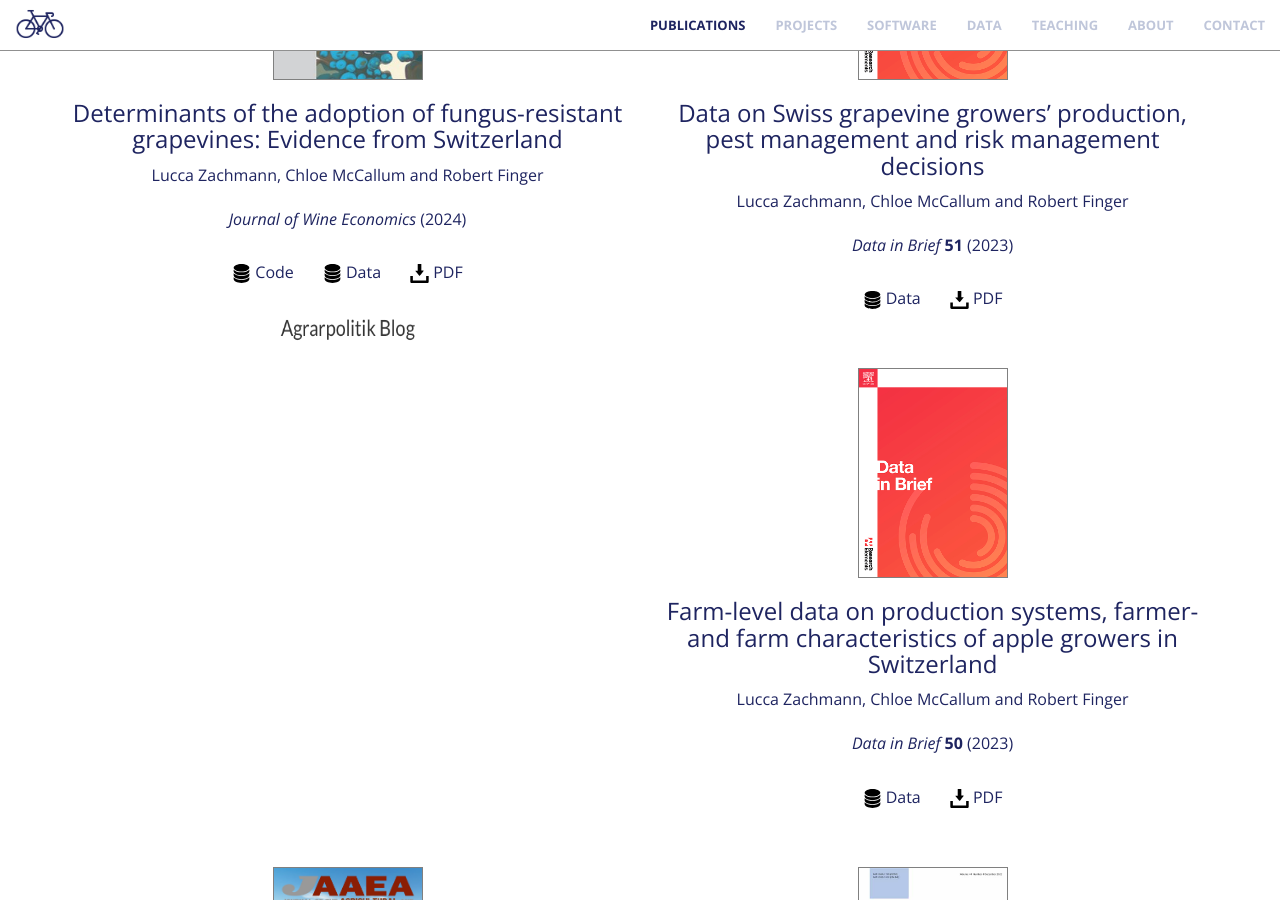
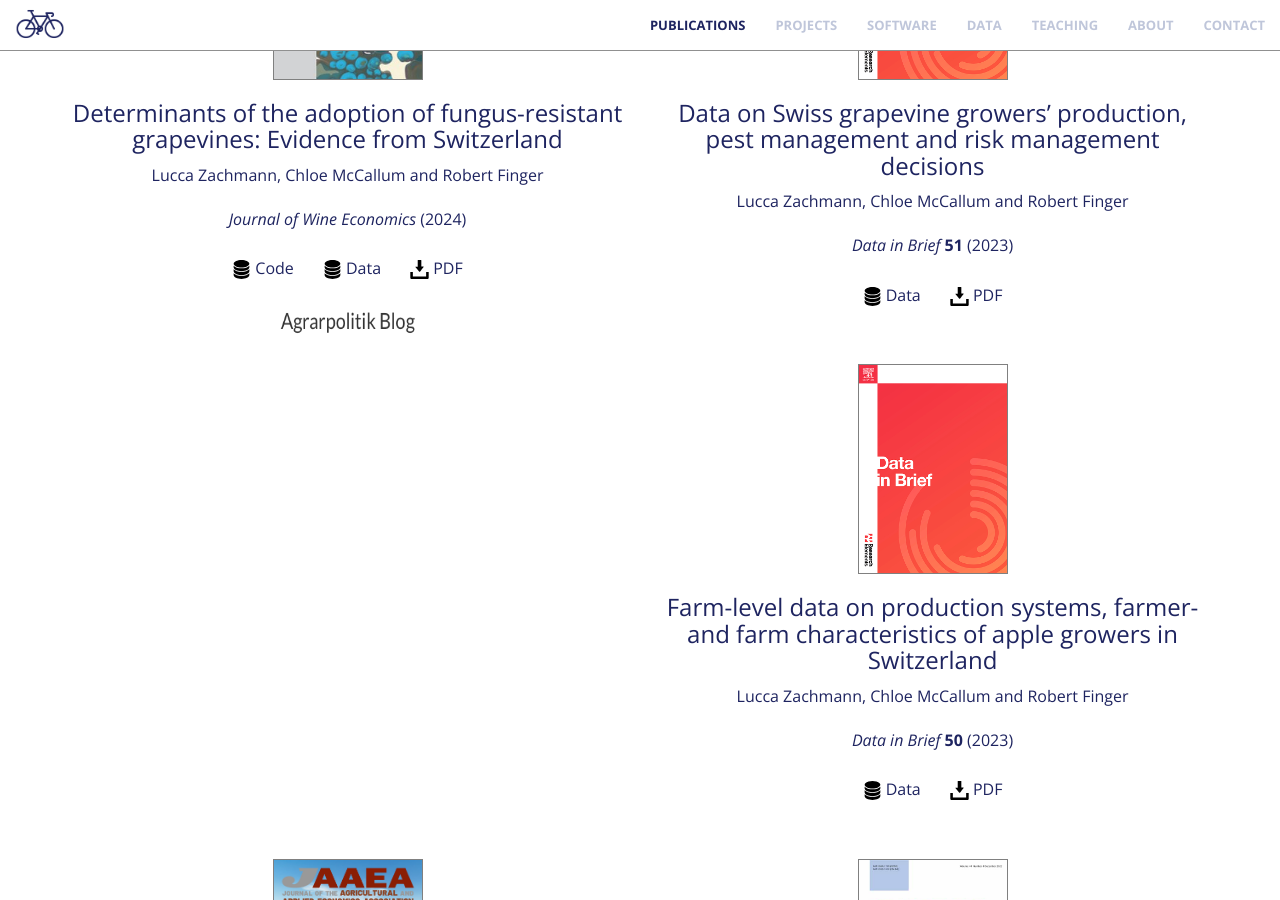
Before and after one commit to luccalino/luccalino.github.io, a Jekyll site: the page built from index.html, in a window 1280 px wide and 900 px high, scrolled down 1251 px. Built offline with Jekyll 4.4.1, drawn with Linux system fonts in a browser that asks for light colours; nearby versions of some CDN libraries.

Commit message:
Update publications.html

```diff
--- a/_includes/publications.html
+++ b/_includes/publications.html
@@ -15,9 +15,9 @@
                       <h3 style="color:#1E2460;">Determinants of the adoption of fungus-resistant grapevines: Evidence from Switzerland</h3>
                       <p class="text-muted" style="color:#1E2460;">Lucca Zachmann, Chloe McCallum and Robert Finger</p>
                       <p class="text-muted" style="color:#1E2460;"><i>Journal of Wine Economics</i> (2024)</p>
-                    <p style="margin-bottom:0.25cm;"></p>
+                    <p style="margin-bottom:0.15cm;"></p>
                     <p class="text-muted" style="color:#1E2460;"><a href="https://www.research-collection.ethz.ch/handle/20.500.11850/671067" target="_blank"><i><img src="img/logo/data-storage-device-svgrepo-com.svg" style="cursor:pointer; height:0.5cm; weight: 0.5cm;"></i></a> Code &nbsp; &nbsp; &nbsp; <a href="https://www.research-collection.ethz.ch/handle/20.500.11850/568595" target="_blank"><i><img src="img/logo/data-storage-device-svgrepo-com.svg" style="cursor:pointer; height:0.5cm; weight: 0.5cm;"></i></a> Data &nbsp; &nbsp; &nbsp; <a href="https://www.cambridge.org/core/journals/journal-of-wine-economics/article/determinants-of-the-adoption-of-fungusresistant-grapevines-evidence-from-switzerland/BD682A7EAF7BA6EBD7FF74F2C6408174" target="_blank"><i><img src="img/logo/download-button-svgrepo-com.svg" style="cursor:pointer; height:0.5cm; weight: 0.5cm;"></i></a> PDF </p>
-                    <p style="margin-bottom:0.25cm;"></p>
+                    <p style="margin-bottom:0.15cm;"></p>
                     <p class="text-muted"><a href="https://agrarpolitik-blog.com/2024/05/10/schweizer-winzerinnen-und-winzer-werden-die-flache-von-robusten-rebsorten-in-den-nachsten-10-jahren-deutlich-erhohen/" target="_blank"><img src="/img/agrarpolitik_blog.png" style="cursor:pointer" width="140" height="30"></a></p>
                 <p style="margin-bottom:1cm;"></p>
             </div>
@@ -26,7 +26,7 @@
                       <h3 style="color:#1E2460;">Data on Swiss grapevine growers’ production, pest management and risk management decisions</h3>
                       <p class="text-muted" style="color:#1E2460;">Lucca Zachmann, Chloe McCallum and Robert Finger</p>
                       <p class="text-muted" style="color:#1E2460;"><i>Data in Brief</i> <b>51</b> (2023)</p>
-                    <p style="margin-bottom:0.25cm;"></p>
+                    <p style="margin-bottom:0.15cm;"></p>
                     <p class="text-muted" style="color:#1E2460;"><a href="https://www.research-collection.ethz.ch/handle/20.500.11850/568595" target="_blank"><i><img src="img/logo/data-storage-device-svgrepo-com.svg" style="cursor:pointer; height:0.5cm; weight: 0.5cm;"></i></a> Data &nbsp; &nbsp; &nbsp; <a href="https://www.sciencedirect.com/science/article/pii/S2352340923007370"><i><img src="img/logo/download-button-svgrepo-com.svg" style="cursor:pointer; height:0.5cm; weight: 0.5cm;"></i></a> PDF </p>
                     <p style="margin-bottom:1cm;"></p>
             </div>
@@ -35,7 +35,7 @@
                       <h3 style="color:#1E2460;">Farm-level data on production systems, farmer- and farm characteristics of apple growers in Switzerland</h3>
                       <p class="text-muted" style="color:#1E2460;">Lucca Zachmann, Chloe McCallum and Robert Finger</p>
                       <p class="text-muted" style="color:#1E2460;"><i>Data in Brief</i> <b>50</b> (2023)</p>
-                    <p style="margin-bottom:0.25cm;"></p>
+                    <p style="margin-bottom:0.15cm;"></p>
                     <p class="text-muted" style="color:#1E2460;"><a href="https://www.research-collection.ethz.ch/handle/20.500.11850/602779" target="_blank"><i><img src="img/logo/data-storage-device-svgrepo-com.svg" style="cursor:pointer; height:0.5cm; weight: 0.5cm;"></i></a> Data &nbsp; &nbsp; &nbsp; <a href="https://www.sciencedirect.com/science/article/pii/S2352340923006315"><i><img src="img/logo/download-button-svgrepo-com.svg" style="cursor:pointer; height:0.5cm; weight: 0.5cm;"></i></a> PDF </p>
                     <p style="margin-bottom:1cm;"></p>
             </div>
@@ -44,9 +44,9 @@
                       <h3 style="color:#1E2460;">Nudging farmers towards low-pesticide practices: Evidence from a randomized experiment in viticulture</h3>
                       <p class="text-muted" style="color:#1E2460;">Lucca Zachmann, Chloe McCallum and Robert Finger</p>
                       <p class="text-muted" style="color:#1E2460;"><i>Journal of the Agricultural and Applied Economics Association</i> <b>2</b>, 497-514 (2023)</p>
-                    <p style="margin-bottom:0.25cm;"></p>
+                    <p style="margin-bottom:0.15cm;"></p>
                     <p class="text-muted" style="color:#1E2460;"><a href="https://www.research-collection.ethz.ch/handle/20.500.11850/624982" target="_blank"><i><img src="img/logo/github-icon-1-logo-svgrepo-com.svg" style="cursor:pointer; height:0.5cm; weight: 0.5cm;"></i></a> Code &nbsp; &nbsp; &nbsp; <a href="https://www.research-collection.ethz.ch/handle/20.500.11850/568595" target="_blank"><i><img src="img/logo/data-storage-device-svgrepo-com.svg" style="cursor:pointer; height:0.5cm; weight: 0.5cm;"></i></a> Data &nbsp; &nbsp; &nbsp; <a href="https://onlinelibrary.wiley.com/doi/epdf/10.1002/jaa2.76"><i><img src="img/logo/download-button-svgrepo-com.svg" style="cursor:pointer; height:0.5cm; weight: 0.5cm;"></i></a> PDF </p>
-                    <p style="margin-bottom:0.25cm;"></p>
+                    <p style="margin-bottom:0.15cm;"></p>
                     <p class="text-muted"><a href="https://agrarpolitik-blog.com/2023/09/25/kann-nudging-den-anbau-von-pilzwiderstandsfahigen-rebsorten-beeinflussen/" target="_blank"><img src="/img/agrarpolitik_blog.png" style="cursor:pointer" width="140" height="30"></a></p>
                     <p style="margin-bottom:1cm;"></p>
             </div>
@@ -55,7 +55,7 @@
                       <h3 style="color:#1E2460;">Short supply chains and the adoption of fungus-resistant grapevine varieties</h3>
                       <p class="text-muted" style="color:#1E2460;">Robert Finger, Lucca Zachmann and Chloe McCallum</p>
                       <p class="text-muted" style="color:#1E2460;"><i>Applied Economic Perspectives and Policy</i> <b>45</b>, 1753-1775 (2022)</p>
-                    <p style="margin-bottom:0.25cm;"></p>
+                    <p style="margin-bottom:0.15cm;"></p>
                     <p class="text-muted"><a href="https://agrarpolitik-blog.com/2023/01/12/kurze-lieferketten-und-der-anbau-pilzwiderstandsfahiger-rebsorten/" target="_blank"><img src="/img/agrarpolitik_blog.png" style="cursor:pointer" width="140" height="30"></a></p>
                     <p style="margin-bottom:4cm;"></p>
             </div>
@@ -64,7 +64,7 @@
                     <h3 style="color:#1E2460;">Barriers to evidence use for sustainability: Insights from pesticide policy and practice</h3>
                     <p class="text-muted" style="color:#1E2460;">Benjamin Hofmann, Karin Ingold, Christian Stamm, Priska Ammann, Rik I. L. Eggen, Robert Finger, Samuel Fuhrimann, Judit Lienert, Jennifer Mark, Chloe McCallum, Nicole Probst-Hensch, Ueli Reber, Lucius Tamm, Milena Wiget, Mirko S. Winkler, Lucca Zachmann and Sabine Hoffmann</p>
                     <p class="text-muted" style="color:#1E2460;"><i>Ambio</i> <b>52</b>, 425–439 (2023)</p>
-                    <p style="margin-bottom:0.25cm;"></p>
+                    <p style="margin-bottom:0.15cm;"></p>
                     <p class="text-muted"><a href="https://agrarpolitik-blog.com/2022/11/25/hurden-fur-eine-evidenzbasierte-pflanzenschutzmittelpolitik-und-praxis/" target="_blank"><img src="/img/agrarpolitik_blog.png" style="cursor:pointer" width="140" height="30"></a></p>
                     <p style="margin-bottom:1cm;"></p>
             </div>
@@ -73,7 +73,7 @@
                     <h3 style="color:#1E2460;">Do the rich pay their taxes early?</h3>
                     <p class="text-muted" style="color:#1E2460;">Andreas M. Fischer and Lucca Zachmann</p>
                     <p class="text-muted" style="color:#1E2460;"><i>International Tax and Public Finance</i> <b>27</b>, 194–214 (2020)</p>
-                    <p style="margin-bottom:0.25cm;"></p>
+                    <p style="margin-bottom:0.15cm;"></p>
                     <p class="text-muted"><a href="https://www.nzz.ch/wirtschaft/reiche-leute-zahlen-ihre-steuern-frueher-ld.1405075" target="_blank"><img src="/img/nzz.png" style="cursor:pointer" width="140" height="30"></a> |
                     <a href="https://www.luzernerzeitung.ch/wirtschaft/reiche-profitieren-von-fruhen-steuerzahlungen-ld.1041357" target="_blank"><img src="/img/lz.png" style="cursor:pointer" width="105" height="25"></a></p>
                     <p style="margin-bottom:1cm;"></p>
```
